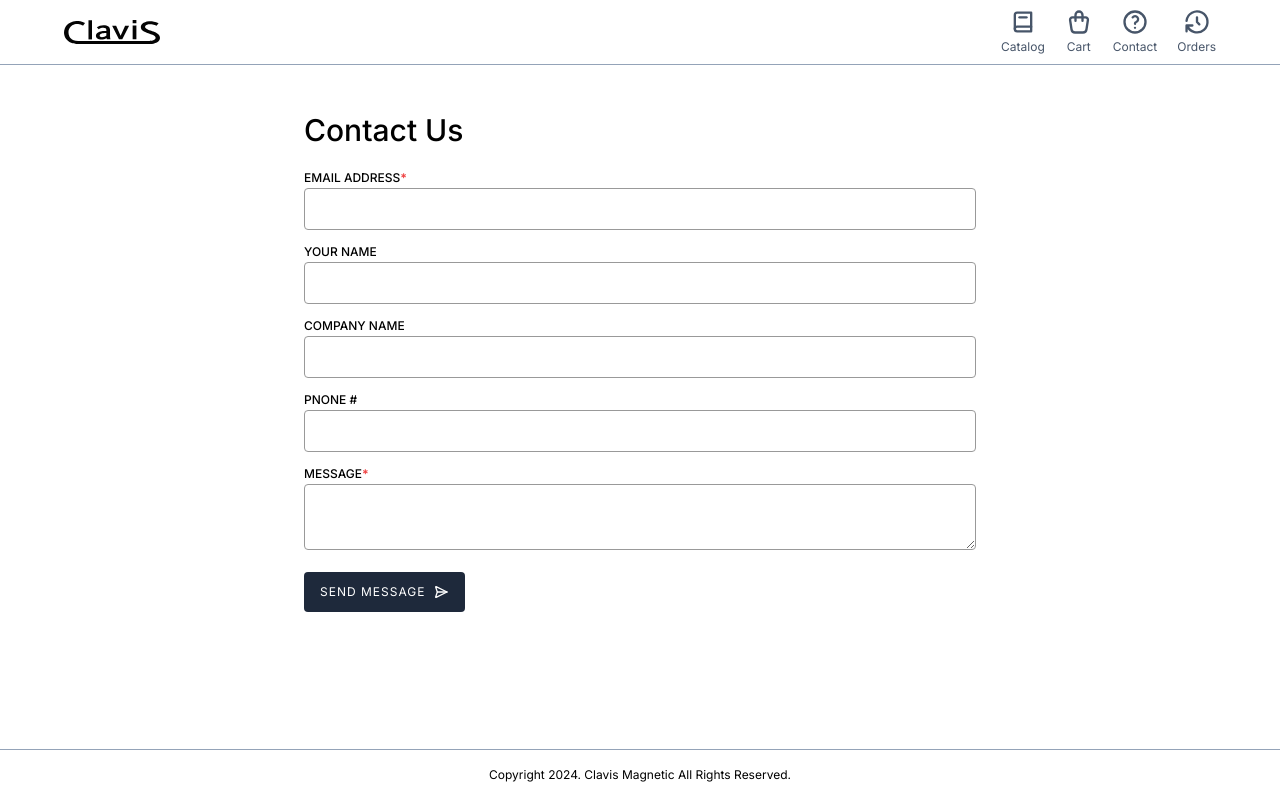
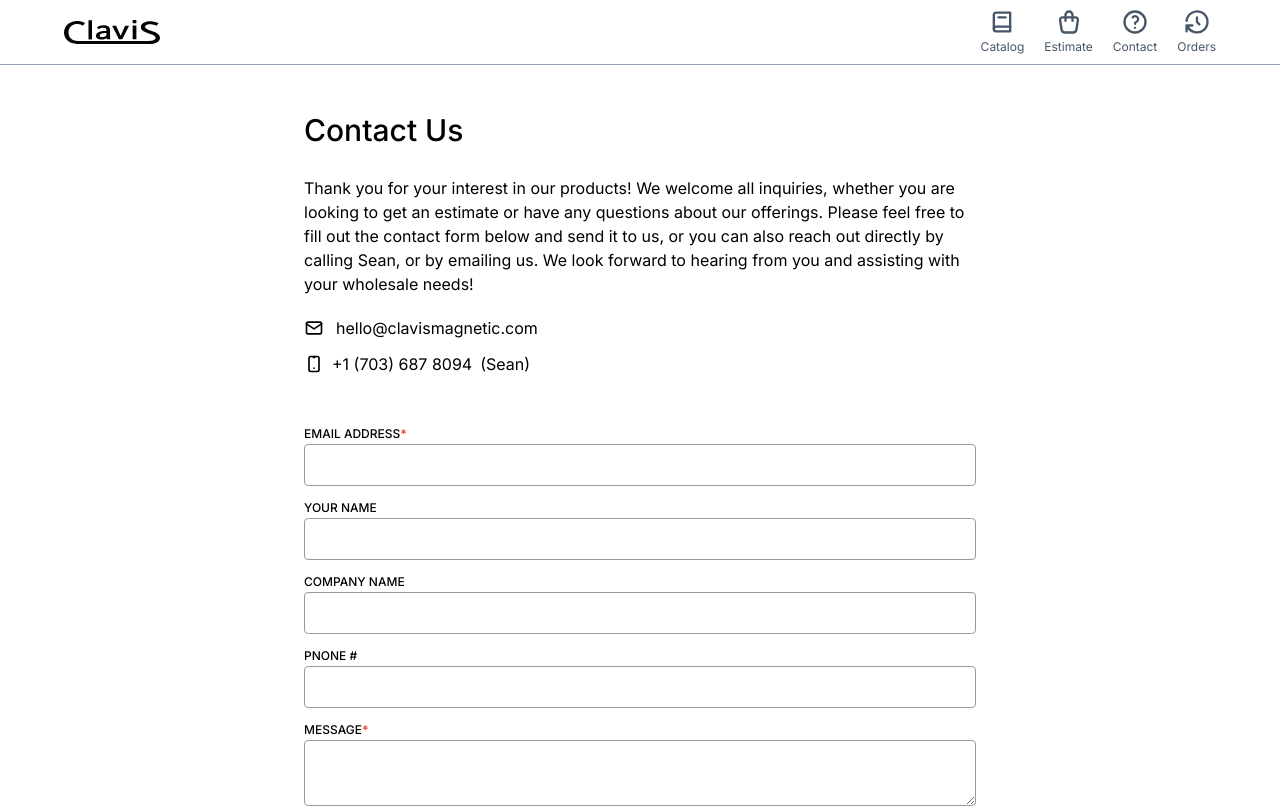
Before and after one commit to sohye-lee/clavis-wholesale, a Next.js app: page /contact in a window 1280 px wide. Shown: the top 808 px of the page. Built offline with nearby package versions, Linux system fonts and the light colour scheme.

Commit message:
cart update

```diff
--- a/app/(pages)/cart/page.tsx
+++ b/app/(pages)/cart/page.tsx
@@ -23,7 +23,7 @@ export default function CartPage() {
   }, [data, orderList, productListToOrder, products, total]);
   return (
     <div className="w-full max-w-3xl ">
-      <h1 className="text-2xl mb-4 font-medium">Order Form </h1>
+      <h1 className="text-2xl mb-4 font-medium">Order Estimate</h1>
       <table className="w-full">
         <thead>
           <tr className="border-t border-b border-slate-400 bg-slate-800 text-white">
@@ -39,7 +39,7 @@ export default function CartPage() {
               <br />
               Color
             </td>
-            <td>Price</td>
+            <td>MSRP</td>
             <td>Quantity</td>
             <td className="max-w-[80px]"></td>
           </tr>
@@ -63,7 +63,7 @@ export default function CartPage() {
               $
               {data?.products && data?.products?.length > 0
                 ? data?.products
-                    ?.map((p: Product) => p.price)
+                    ?.map((p: Product) => p.msrp)
                     .reduce((a: number, b: number) => a + b)
                 : 0}
             </td>
--- a/app/(pages)/contact/page.tsx
+++ b/app/(pages)/contact/page.tsx
@@ -1,10 +1,37 @@
 import ContactForm from "@/components/ContactForm";
+import { IconDeviceMobile, IconMail } from "@tabler/icons-react";
+import Link from "next/link";
 import React from "react";
 
 export default function ContactPage() {
   return (
-    <div className="max-w-2xl w-full">
+    <div className="max-w-2xl w-full flex flex-col gap-3">
       <h1 className="text-3xl mb-4 font-medium">Contact Us</h1>
+      <p className="text-md pb-2">
+        Thank you for your interest in our products! We welcome all inquiries,
+        whether you are looking to get an estimate or have any questions about
+        our offerings. Please feel free to fill out the contact form below and
+        send it to us, or you can also reach out directly by calling Sean, or by
+        emailing us. We look forward to hearing from you and assisting with your
+        wholesale needs!
+      </p>
+      <div className="flex items-center text-md gap-3">
+        <IconMail width={20} />
+        <Link
+          href="mailto:hello@clavismagnetic.com"
+          className="hover:text-purple-500"
+        >
+          hello@clavismagnetic.com
+        </Link>
+      </div>
+      <div className="flex items-center text-md gap-2 pb-8">
+        <IconDeviceMobile width={20} />
+        <Link href="tel:+17036878094" className="hover:text-purple-500">
+          {" "}
+          +1 (703) 687 8094
+        </Link>{" "}
+        <span>(Sean)</span>
+      </div>
       <ContactForm />
     </div>
   );
--- a/app/api/sendEmail/route.ts
+++ b/app/api/sendEmail/route.ts
@@ -23,11 +23,11 @@ export const POST = async (req: NextRequest) => {
         subject,
         html,
       });
-      console.log("response after sending message:", res);
     }
     return NextResponse.json({
       ok: true,
-      message: "Message has been sent!",
+      message:
+        "Your message has been sent! Thank you for reaching out, and our team will get back to you as soon as possible.",
     });
   } catch (error) {
     console.log(error);
--- a/app/globals.css
+++ b/app/globals.css
@@ -87,7 +87,7 @@
   }
   button,
   .btn {
-    @apply flex items-center gap-2 text-xs uppercase bg-slate-800 text-white tracking-[1px] px-4 py-2 rounded mt-2;
+    @apply flex items-center justify-center gap-2 text-xs uppercase bg-slate-800 text-white tracking-[1px] px-4 py-2 rounded mt-2;
     &:hover {
       @apply bg-stone-700;
     }
--- a/app/store.ts
+++ b/app/store.ts
@@ -1,3 +1,4 @@
+"use client";
 import { ProductInfoToOrder } from "@/lib/types";
 import { create } from "zustand";
 import { persist, createJSONStorage } from "zustand/middleware";
--- a/components/CartItem.tsx
+++ b/components/CartItem.tsx
@@ -1,10 +1,10 @@
-'use client';
-import { IconTrash, IconX } from '@tabler/icons-react';
-import Image from 'next/image';
-import React from 'react';
-import useSWR from 'swr';
-import SmallLoader from './SmallLoader';
-import useStore from '@/app/store';
+"use client";
+import { IconTrash, IconX } from "@tabler/icons-react";
+import Image from "next/image";
+import React from "react";
+import useSWR from "swr";
+import SmallLoader from "./SmallLoader";
+import useStore from "@/app/store";
 
 export default function CartItem({
   productId,
@@ -33,7 +33,7 @@ export default function CartItem({
           <td>{data?.product?.title}</td>
           <td>{data?.product?.bandColor}</td>
           <td>{data?.product?.platingColor}</td>
-          <td>${data?.product?.price}</td>
+          <td>${data?.product?.msrp}</td>
           <td>{quantity}</td>
           <td className="max-w-[50px]">
             <button
--- a/components/ContactForm.tsx
+++ b/components/ContactForm.tsx
@@ -1,9 +1,10 @@
 "use client";
-import React, { useEffect } from "react";
+import React, { useEffect, useState } from "react";
 import FormItem from "./FormItem";
 import { useForm } from "react-hook-form";
-import { IconSend, IconSend2 } from "@tabler/icons-react";
+import { IconHome2, IconSend, IconSend2 } from "@tabler/icons-react";
 import useMutation from "@/lib/useMutation";
+import Link from "next/link";
 // import { sendEmail } from "@/lib/sendEmail";
 
 interface ContactForm {
@@ -16,6 +17,7 @@ interface ContactForm {
 export default function ContactForm() {
   const { register, handleSubmit, watch } = useForm<ContactForm>();
   const [sendEmail, { data }] = useMutation("/api/sendEmail", "POST");
+  const [response, setResponse] = useState();
   const sendMessage = () => {
     sendEmail({
       email: watch("email"),
@@ -25,6 +27,18 @@ export default function ContactForm() {
   };
 
   return (
+    <div className="w-full">
+      {data?.ok && data?.message ? (
+        <div className=" py-8 px-5 bg-slate-100 rounded">
+          <p className="mb-4">{data?.message}</p>
+          <div>
+            <Link className="btn inline-flex" href="/">
+              <IconHome2 width={16} />
+              Go Home
+            </Link>
+          </div>
+        </div>
+      ) : (
         <form
           className="w-full flex flex-col gap-2"
           onSubmit={handleSubmit(sendMessage)}
@@ -74,5 +88,7 @@ export default function ContactForm() {
             </button>
           </div>
         </form>
+      )}
+    </div>
   );
 }
--- a/components/Header.tsx
+++ b/components/Header.tsx
@@ -1,15 +1,15 @@
-'use client';
-import React, { useState } from 'react';
-import Logo from '@/public/logo.svg';
-import Link from 'next/link';
-import Image from 'next/image';
+"use client";
+import React, { useState } from "react";
+import Logo from "@/public/logo.svg";
+import Link from "next/link";
+import Image from "next/image";
 import {
   IconBook2,
   IconHelp,
   IconHistory,
   IconShoppingBag,
-} from '@tabler/icons-react';
-import useStore from '@/app/store';
+} from "@tabler/icons-react";
+import useStore from "@/app/store";
 
 export default function Header() {
   // const [orderList, setOrderList] = useState();
@@ -36,12 +36,12 @@ export default function Header() {
               className="relative flex flex-col items-center gap-[2px] text-slate-600"
             >
               {orderList.length > 0 && (
-                <span className="absolute top-[10%] -right-2 w-5 h-5 rounded-full text-white bg-purple-600 flex items-center justify-center text-[10px]">
+                <span className="absolute top-[10%] left-[50%] translate-x-1 w-5 h-5 rounded-full text-white bg-purple-600 flex items-center justify-center text-[10px]">
                   {orderList && orderList.length}
                 </span>
               )}
               <IconShoppingBag className="" size="28" />
-              <span className="text-[12px]">Cart</span>
+              <span className="text-[12px]">Estimate</span>
             </Link>
             <Link
               href="/contact"
--- a/components/ProductItem.tsx
+++ b/components/ProductItem.tsx
@@ -1,18 +1,18 @@
-'use client';
-import useStore from '@/app/store';
-import { Product, ProductInfoToOrder } from '@/lib/types';
-import { capitalize } from '@/lib/utils';
-import { IconExternalLink } from '@tabler/icons-react';
-import Image from 'next/image';
-import Link from 'next/link';
-import { useRouter } from 'next/navigation';
+"use client";
+import useStore from "@/app/store";
+import { Product, ProductInfoToOrder } from "@/lib/types";
+import { capitalize } from "@/lib/utils";
+import { IconExternalLink } from "@tabler/icons-react";
+import Image from "next/image";
+import Link from "next/link";
+import { useRouter } from "next/navigation";
 import React, {
   Dispatch,
   FormEvent,
   SetStateAction,
   useEffect,
   useState,
-} from 'react';
+} from "react";
 
 interface ProductItemProps {
   product: Product;
@@ -36,16 +36,20 @@ export default function ProductItem({
   };
   const handleAddToCart = (e: FormEvent) => {
     e.preventDefault();
-    setProductListToOrder((prev) => [
-      ...prev.filter((item) => item.productId !== product.id),
-      { productId: product.id, quantity },
-    ]);
-    addToOrderList([
-      ...productListToOrder.filter((item) => item?.productId != product.id),
-      { productId: product.id, quantity },
-    ]);
+    setProductListToOrder((prev) =>
+      [
+        ...prev.filter((item) => item.productId !== product.id),
+        { productId: product.id, quantity },
+      ].filter((item) => item?.quantity != 0)
+    );
+    addToOrderList(
+      [
+        ...productListToOrder.filter((item) => item?.productId != product.id),
+        { productId: product.id, quantity },
+      ].filter((item) => item?.quantity != 0)
+    );
     router.refresh();
-    console.log('STORE orderlist: ', orderList);
+    console.log("STORE orderlist: ", orderList);
   };
   useEffect(() => {
     setProductListToOrder(orderList);
@@ -59,7 +63,7 @@ export default function ProductItem({
     <div className="relative z-10 bg-white p-4 border border-slate-300 hover:border-slate-500 rounded-lg flex flex-col md:flex-row md:items-stretch gap-3">
       <div className="aspect-square relative w-full md:w-1/2  bg-stone-200">
         <Image
-          src={product.thumbnail || ''}
+          src={product.thumbnail || ""}
           alt={product.title}
           className="object-fill"
           fill
@@ -109,7 +113,9 @@ export default function ProductItem({
               onClick={handleAddToCart}
               className="py-2 px-3 m-0 disabled:bg-slate-400"
             >
-              Add
+              {orderList.map((item) => item.productId).includes(product.id)
+                ? "Update"
+                : "Add"}
             </button>
           </form>
         </div>
@@ -118,7 +124,7 @@ export default function ProductItem({
         <button className="absolute bottom-3 right-3 p-2 text-[12px] bg-white border border-slate-800 text-slate-800 hover:text-white">
           <Link
             className="flex items-center gap-1"
-            href={product.link || '/'}
+            href={product.link || "/"}
             target="_blank"
           >
             <IconExternalLink size={18} />
```
Also changed, not shown: lib/sendEmail.ts (deleted, +0 -28 lines). Lines whose indentation alone changed are shown as unchanged.
